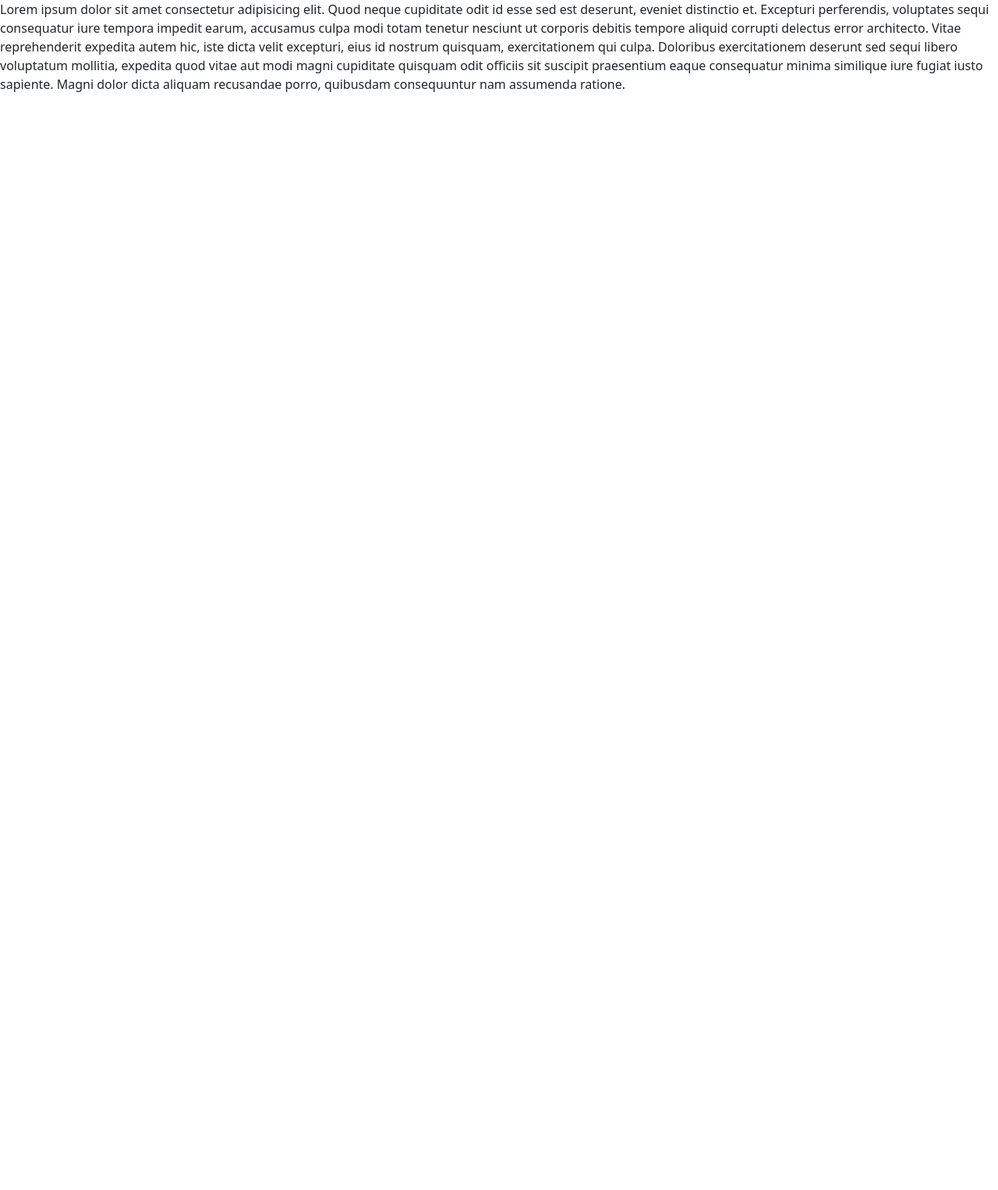
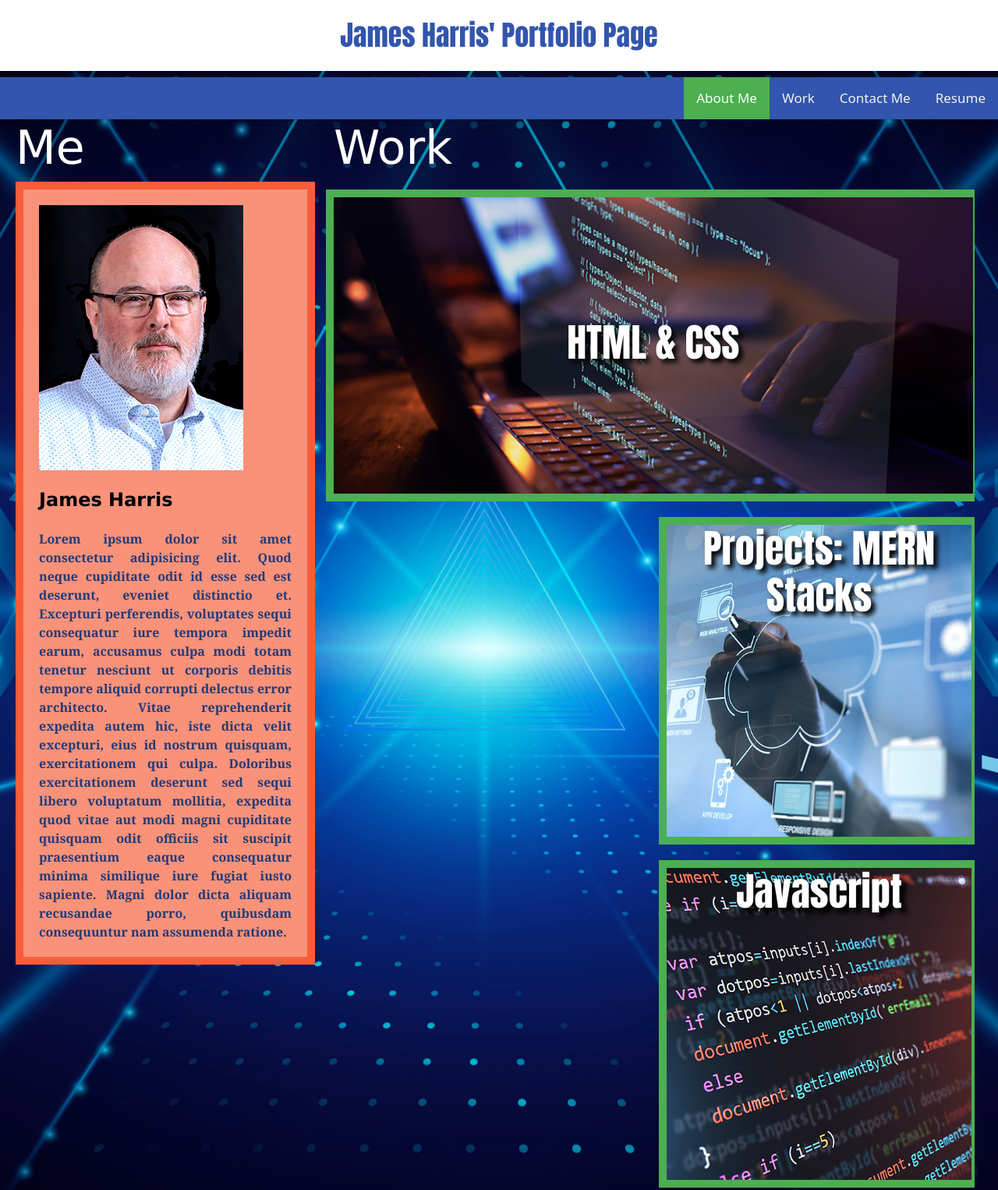
Before and after one commit to arcangyl1963/homework_wk2_myportfoliopage, a plain HTML site: page index.html in a window 1280 px wide. Shown: the top 1526 px of the page at 78% size. Before the commit the page ends 800 px from the top, so only its background shows below. Drawn offline with nearby package versions, Linux system fonts and the light colour scheme.

Commit message:
Portfolio page with CSS almost completed

```diff
--- a/Assets/css/style.css
+++ b/Assets/css/style.css
@@ -1,18 +1,240 @@
-/* body {
-    border-style: solid;
-    border-color: crimson;
-    border-width: 4px;
-} */
+* {
+    box-sizing: border-box;
+}
 
-body header h1{
+header {
+    display: flex;
+    justify-content: space-between;
+}
+
+header h1{
+    flex: 2 0 auto;
     font-family: Impact, Haettenschweiler, 'Arial Narrow Bold', sans-serif;
     font-size: 36px;
+    color: #3255AD;
     text-align: center;
-    padding-bottom: 24px;
+    padding: 24px 0 24px 0;
+    background-color: white;
+    background-size: cover;
+}
+/* NAVBAR STYLES */
+nav {
+    display: flex;
 }
 
-body p {
-    color: blue;
-    font-family: Georgia, 'Times New Roman', Times, serif;
+/* Add a blue background color to the top navigation */
+.topnav {
+    flex: 1 0 auto;
+    background-color: #3255AD;
+    overflow: hidden;
+}
+
+/* Style the links inside the navigation bar and float right*/
+.topnav a {
+  float: right;
+  color: #f2f2f2;
+  text-align: center;
+  padding: 14px 16px;
+  text-decoration: none;
+  font-size: 17px;
+}
+
+/* Change the color of links on hover */
+.topnav a:hover {
+  background-color: #FA927A;
+  color: #3255AD;
+}
+
+/* Add a color to the active/current link */
+.topnav a.active {
+  background-color: #4CAF50;
+  color: white;
+}
+
+/* BODY BACKGROUND IMAGE STYLES */
+body {
+    flex: 1 0 auto;
+    opacity:1;
+	background-image:url(/Assets/Images/2527107.jpg);
+	background-repeat:no-repeat;
+	background-size: cover;
+    background-position: center;
+}
+
+/* WORK SECTION STYLES */
+main {
+    flex: 1 0 auto;
+    float: right;
+    margin-right: 20px;
+    margin-bottom: 20px;
+    width: 65%;
+    justify-content: space-between;
+    align-items: center;
+}
+
+main h2 {
+    flex: 1 0 auto;
+    font-family: Verdana, Geneva, Tahoma, sans-serif;
+    font-size: 60px;
+    color: white;
+}
+
+main section {
+    flex: 1 0 auto;
+    float: right;
+    width: 48.645%;
+    margin: 10px;
+    background-color: #4CAF50;
+    background-size: cover;
+    flex-direction: row;
+    justify-content: space-between;
+}
+
+.app {
+    flex: 1 0 auto;
+    float: right;
+    width: 100%;
+    height: 400px;
+    margin: 10px;
+    background-color: #4CAF50 ;
+    background-size: cover;
+}
+
+.html-css {
+    display: flex;
+    width: 98.5%;
+    height: 380px;
+    margin: 10px;
+    background-image: url("/Assets/Images/work_html-css.jpg");
+    background-size: cover;
+    background-position: center;
+    align-items: center;
+}
+
+.html-css h3 {
+    flex: 1 0 auto;
+    font-family: Impact, Haettenschweiler, 'Arial Narrow Bold', sans-serif;
+    font-size: 50px;
+    text-shadow: 5px 5px 6px #000;
+    color: white;
+    text-align: center;
+    align-items: center;
+    justify-content: center;
+}
+
+.mern {
+    flex: 1 0 auto;
+    width: 96.5%;
+    height: 400px;
+    margin: 10px;
+    background-image: url("/Assets/Images/work_mernstack.jpg");
+    background-size: cover;
+    background-position: center;
+    flex-direction: row;
+    align-items: center;
+}
+
+.mern h3 {
+    flex: 1 0 auto;
+    font-family: Impact, Haettenschweiler, 'Arial Narrow Bold', sans-serif;
+    font-size: 50px;
+    text-shadow: 5px 5px 6px #000;
+    color: white;
+    text-align: center;
+    align-self: center;
+    justify-content: center;
+}
+
+.javascript {
+    flex: 1 0 auto;
+    width: 96.5%;
+    height: 400px;
+    margin: 10px;
+    background-image: url("/Assets/Images/work_javascript.jpg");
+    background-size: cover;
+    background-position: center;
+    flex-direction: row;
+}
+
+.javascript h3 {
+    flex: 1 0 auto;
+    font-family: Impact, Haettenschweiler, 'Arial Narrow Bold', sans-serif;
+    font-size: 50px;
+    text-shadow: 7px 7px 6px #000;
+    color: white;
+    text-align: center;
+    align-self: center;
+    justify-content: center;
+}
+
+/* ASIDE STYLES */
+ .wrap {
+    flex: 1 0 auto;
+    float: left;
+    width: 30%;
+    height: 100%;
+    margin-left: 20px;
 
 }
+
+.wrap h2{
+    flex: 1 0 auto;
+    font-family: Verdana, Geneva, Tahoma, sans-serif;
+    font-size: 60px;
+    color: white;
+}
+
+.wrap figure {
+    flex: 1 0 auto ;
+    color: #223a77;
+    font-family: Georgia, 'Times New Roman', Times, serif;
+    font-weight: bold;
+    background: #FA927A;
+    background-size: cover;
+    float: inherit;
+    border: solid 10px #f85d3a;
+}
+figcaption {
+    display: flex;
+    margin-left: 20px;
+    font-family: Verdana, Geneva, Tahoma, sans-serif;
+    color: black;
+    font-weight: bold;
+    font-size: 24px;
+}
+.wrap img {
+    flex: 1 0 auto;
+    /* max-width: 100%; */
+    margin: 20px;
+    height: fit-content;
+}
+
+.wrap p {
+    flex: 1 0 auto;
+    float: left;
+    margin: 20px;
+    text-align: justify;
+}
+
+footer {
+    flex: 1 0 auto;
+    background: #618DFA ;
+    border: solid #3255AD 4px;
+    padding: 10px;
+    clear: both;
+    font-family: 'Trebuchet MS', 'Lucida Sans Unicode', 'Lucida Grande', 'Lucida Sans', Arial, sans-serif;
+    text-align: center;
+}
+
+footer a {
+    color: #223a77;
+}
+
+footer a:hover {
+    color: red;
+}
+
+footer p {
+    flex: 1 0 auto;
+    text-align: center;
+}
--- a/Assets/style.css
+++ /dev/null
@@ -1,11 +0,0 @@
-* {
-
-}
-
-body {
-    color: blue;
-}
-
-body p {
-    font-family: Georgia, 'Times New Roman', Times, serif;
-}
--- a/index.html
+++ b/index.html
@@ -12,17 +12,77 @@
     <link href="https://cdn.jsdelivr.net/npm/bootstrap@5.0.0-beta2/dist/css/bootstrap.min.css" rel="stylesheet"
         integrity="sha384-BmbxuPwQa2lc/FVzBcNJ7UAyJxM6wuqIj61tLrc4wSX0szH/Ev+nYRRuWlolflfl" crossorigin="anonymous">
 
-    <title></title>
+    <title>James' Portfolio Page</title>
     <meta name="description" content="">
     <meta name="viewport" content="width=device-width, initial-scale=1">
-    <link rel="stylesheet" href="">
+    <link rel="stylesheet" href="./Assets/css/style.css">
 </head>
 
+<!-- MAIN HEADER START -->
+    <header>
+        <h1>James Harris' Portfolio Page</h1>
+    </header>
+<!-- MAIN HEADER END -->
+
+<!-- NAVBAR START -->
+    <nav>
+       <div class="topnav">
+            <a href="https://www.linkedin.com/in/artboyatl/">Resume</a>
+            <a href="#contact">Contact Me</a>
+            <a href="#work">Work</a>
+            <a class="active" href="#bio">About Me</a>
+        </div>
+    </nav>
+<!-- NAVBAR END -->
+
+<!-- BEGIN BODY -->
 <body>
+    <main>
+        <h2 id="work">Work</h2>
+        <section class="app">
+            <div class="html-css">
+                <h3>HTML & CSS</h3>
+            </div>
+        </section>
+        <section >
+            <div class="mern">
+                <h3>Projects: MERN Stacks</h3>
+            </div>
+        </section>
+        <section>
+            <div class="javascript">
+                <h3>Javascript</h3>
+            </div>
+        </section>
+    </main>
+
+    <aside id="bio" class="wrap">
+        <h2>Me</h2>
+        <figure>
+            <img src="/Assets/Images/Jim_headshot_avatar.jpg" alt="Headshot of James Harris">
+            <figcaption>James Harris</figcaption>
+            <p> Lorem ipsum dolor sit amet consectetur adipisicing elit.
+                Quod neque cupiditate odit id esse sed est
+                deserunt, eveniet distinctio et. Excepturi perferendis, voluptates sequi consequatur iure tempora
+                impedit
+                earum, accusamus culpa modi totam tenetur nesciunt ut corporis debitis tempore aliquid corrupti
+                delectus
+                error architecto. Vitae reprehenderit expedita autem hic, iste dicta velit excepturi, eius id
+                nostrum
+                quisquam, exercitationem qui culpa. Doloribus exercitationem deserunt sed sequi libero voluptatum
+                mollitia,
+                expedita quod vitae aut modi magni cupiditate quisquam odit officiis sit suscipit praesentium eaque
+                consequatur minima similique iure fugiat iusto sapiente. Magni dolor dicta aliquam recusandae porro,
+                quibusdam consequuntur nam assumenda ratione.
+            </p>
+        </figure>
+</aside>
+<footer>
+    <h3 id="contact">Contact Me: <span><a href="mailto:artboyatl@gmail.com">Email</a> • 404.441.3269 <a href="https://github.com/arcangyl1963/">GitHub</a></span></h3>
+    <p>&copy; 2021 James Harris</p>
+</footer>
+
     <!-- Javascript bundle - Popper & Bootstrap JS -->
-    <p>
-        Lorem ipsum dolor sit amet consectetur adipisicing elit. Quod neque cupiditate odit id esse sed est deserunt, eveniet distinctio et. Excepturi perferendis, voluptates sequi consequatur iure tempora impedit earum, accusamus culpa modi totam tenetur nesciunt ut corporis debitis tempore aliquid corrupti delectus error architecto. Vitae reprehenderit expedita autem hic, iste dicta velit excepturi, eius id nostrum quisquam, exercitationem qui culpa. Doloribus exercitationem deserunt sed sequi libero voluptatum mollitia, expedita quod vitae aut modi magni cupiditate quisquam odit officiis sit suscipit praesentium eaque consequatur minima similique iure fugiat iusto sapiente. Magni dolor dicta aliquam recusandae porro, quibusdam consequuntur nam assumenda ratione.
-    </p>
     <script src="https://cdn.jsdelivr.net/npm/@popperjs/core@2.6.0/dist/umd/popper.min.js"
         integrity="sha384-KsvD1yqQ1/1+IA7gi3P0tyJcT3vR+NdBTt13hSJ2lnve8agRGXTTyNaBYmCR/Nwi"
         crossorigin="anonymous"></script>
@@ -31,5 +91,5 @@
         crossorigin="anonymous"></script>
     <script src="" async defer></script>
 </body>
-
+<!-- END BODY -->
 </html>
```
Also changed, not shown: Assets/Images/Jim_headshot_avatar.jpg (added), Assets/Images/work_html-css.jpg (added), Assets/Images/work_javascript.jpg (added), Assets/Images/work_mernstack.jpg (added), 3 other files.
